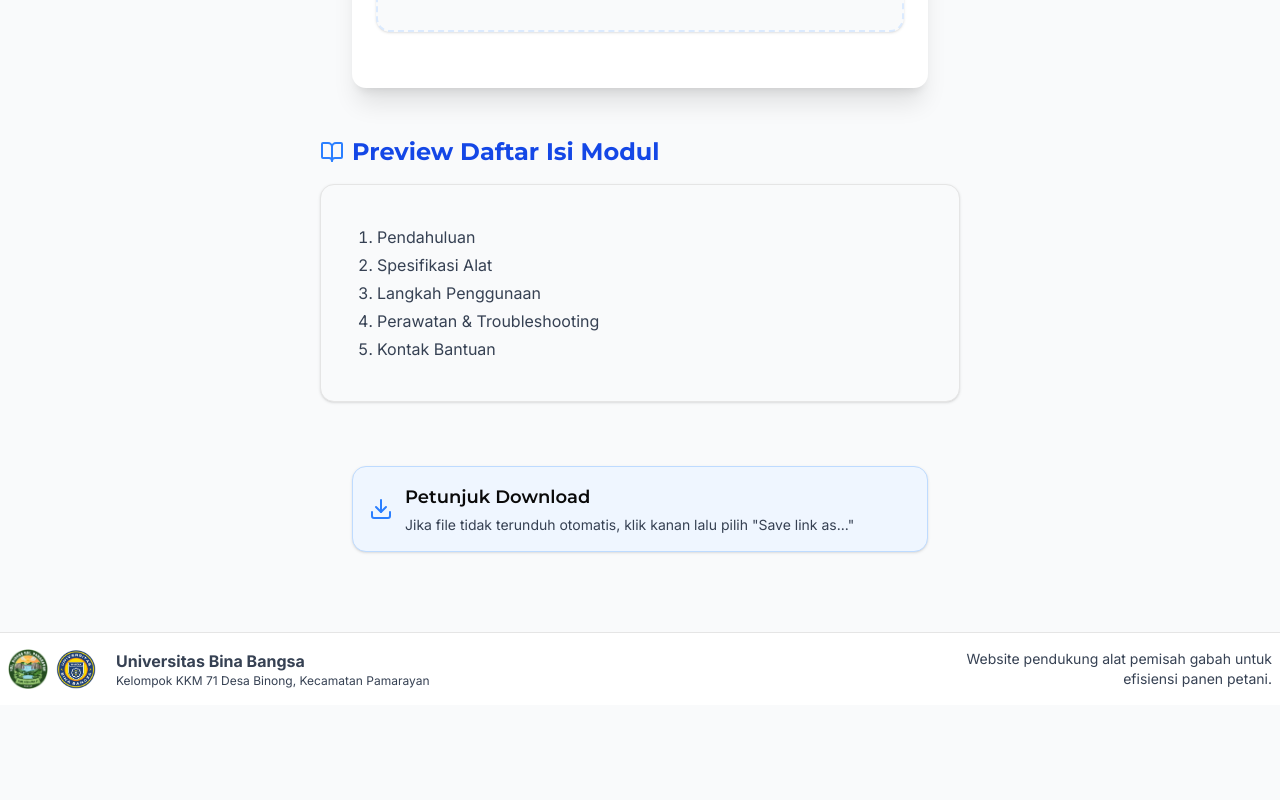
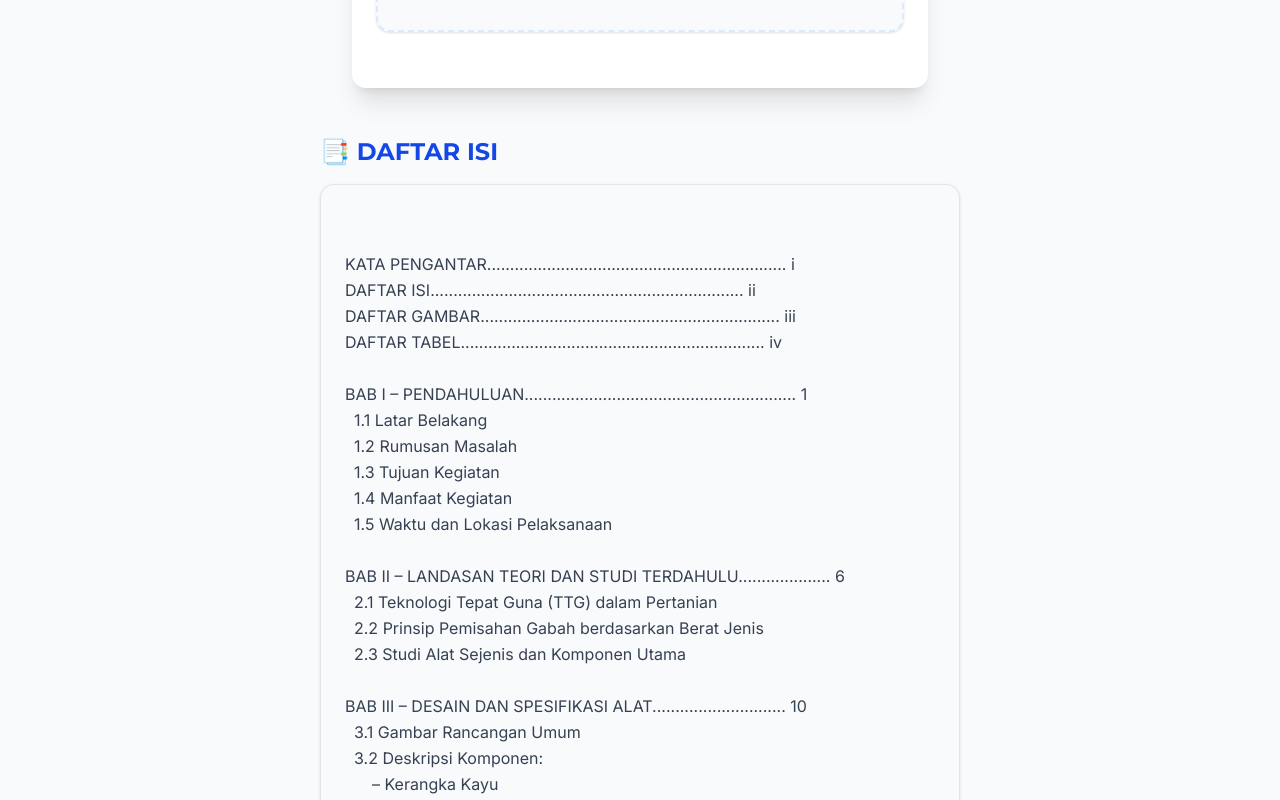
Before and after one commit to Ridho-arachman/alat-pemisah-gabah, a Next.js app: page /unduh in a window 1280 px wide. Shown: the part 540-1340 px from the top of the page. Before the commit the page ends 1245 px from the top, so only its background shows below. Built offline with nearby package versions, Linux system fonts and the light colour scheme.

Commit message:
feat: menambahkan priview daftar isi

```diff
--- a/src/app/unduh/page.tsx
+++ b/src/app/unduh/page.tsx
@@ -1,6 +1,6 @@
 import { Card, CardContent } from "@/components/ui/card";
 import { Button } from "@/components/ui/button";
-import { Download, Image as ImageIcon, BookOpen } from "lucide-react";
+import { Download, Image as ImageIcon } from "lucide-react";
 import data from "@/lib/unduh.json";
 import type { Metadata } from "next";
 
@@ -49,16 +49,52 @@ export default function UnduhModul() {
       {/* Preview Modul Section */}
       <section className="w-full max-w-2xl mx-auto">
         <h2 className="text-xl md:text-2xl font-bold text-blue-700 mb-4 flex items-center gap-2">
-          <BookOpen className="w-6 h-6 text-blue-500" />
-          {data.daftarIsi.title}
+          📑 DAFTAR ISI
         </h2>
         <Card className="bg-gray-50">
           <CardContent className="py-4">
-            <ul className="list-decimal ml-8 text-gray-700 space-y-1">
-              {data.daftarIsi.items.map((item: string, i: number) => (
-                <li key={i}>{item}</li>
-              ))}
-            </ul>
+            <pre className="whitespace-pre-wrap text-gray-700 text-sm md:text-base font-mono leading-relaxed">
+              {`
+KATA PENGANTAR................................................................. i
+DAFTAR ISI.................................................................... ii
+DAFTAR GAMBAR................................................................. iii
+DAFTAR TABEL.................................................................. iv
+
+BAB I – PENDAHULUAN........................................................... 1
+  1.1 Latar Belakang
+  1.2 Rumusan Masalah
+  1.3 Tujuan Kegiatan
+  1.4 Manfaat Kegiatan
+  1.5 Waktu dan Lokasi Pelaksanaan
+
+BAB II – LANDASAN TEORI DAN STUDI TERDAHULU.................... 6
+  2.1 Teknologi Tepat Guna (TTG) dalam Pertanian
+  2.2 Prinsip Pemisahan Gabah berdasarkan Berat Jenis
+  2.3 Studi Alat Sejenis dan Komponen Utama
+
+BAB III – DESAIN DAN SPESIFIKASI ALAT............................. 10
+  3.1 Gambar Rancangan Umum
+  3.2 Deskripsi Komponen:
+      – Kerangka Kayu
+      – Blower Mesin Air
+      – Saluran Masuk dan Keluaran Gabah
+      – Potensiometer
+  3.3 Prinsip Kerja Berdasarkan Massa Jenis dan Aliran Udara
+  3.4 Estimasi Biaya Pembuatan
+
+BAB IV – PEMBUATAN DAN PERAKITAN ALAT.......................... 17
+  4.1 Alat dan Bahan
+  4.2 Prosedur Pembuatan dan Perakitan
+  4.3 Penyesuaian dan Kalibrasi
+  4.4 Keselamatan Kerja
+
+BAB V – PENUTUP......................................................... 24
+  5.1 Kesimpulan
+  5.2 Saran dan Pengembangan ke Depan
+
+DAFTAR PUSTAKA............................................................... 26
+`}
+            </pre>
           </CardContent>
         </Card>
       </section>
```
